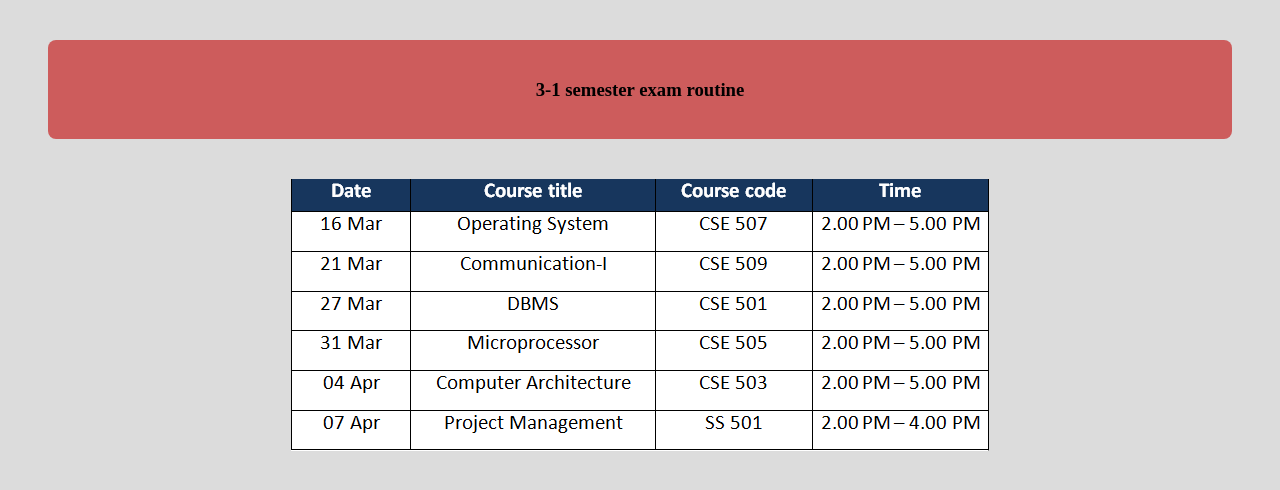
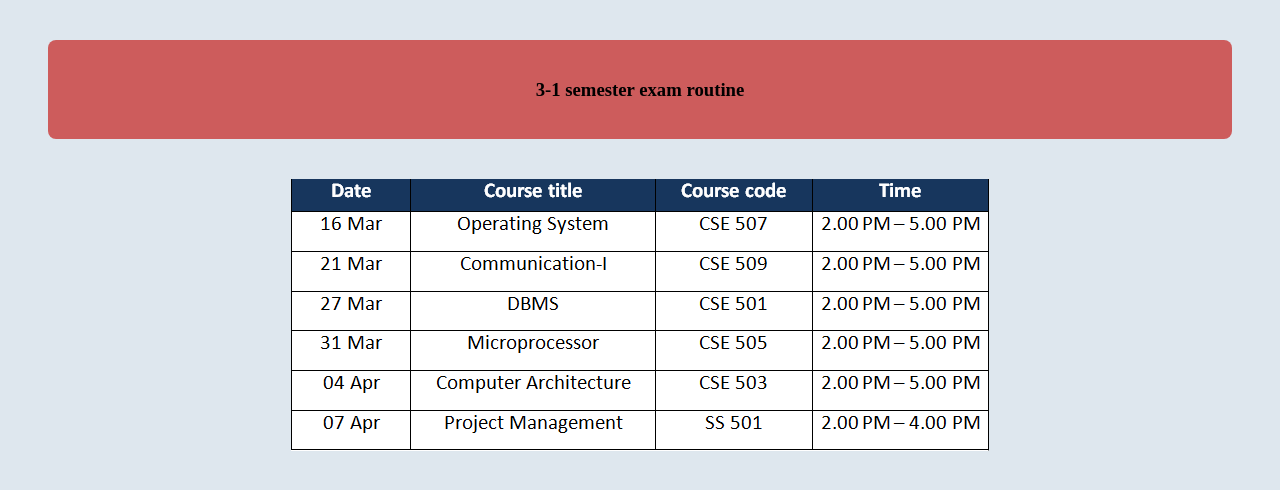
Before and after one commit to RahatGithub/herokudeploytest, a Django app: page /main/ in a window 1280 px wide. Shown: the top 490 px of the page. Run offline with Django 3.2, Linux system fonts and the light colour scheme.

Commit message:
bg-color sky

```diff
--- a/static/main/css/style.css
+++ b/static/main/css/style.css
@@ -1,5 +1,5 @@
 body{
-    background-color: gainsboro;
+    background-color: rgb(222, 231, 238);
 }
 
 .header-section{
```
